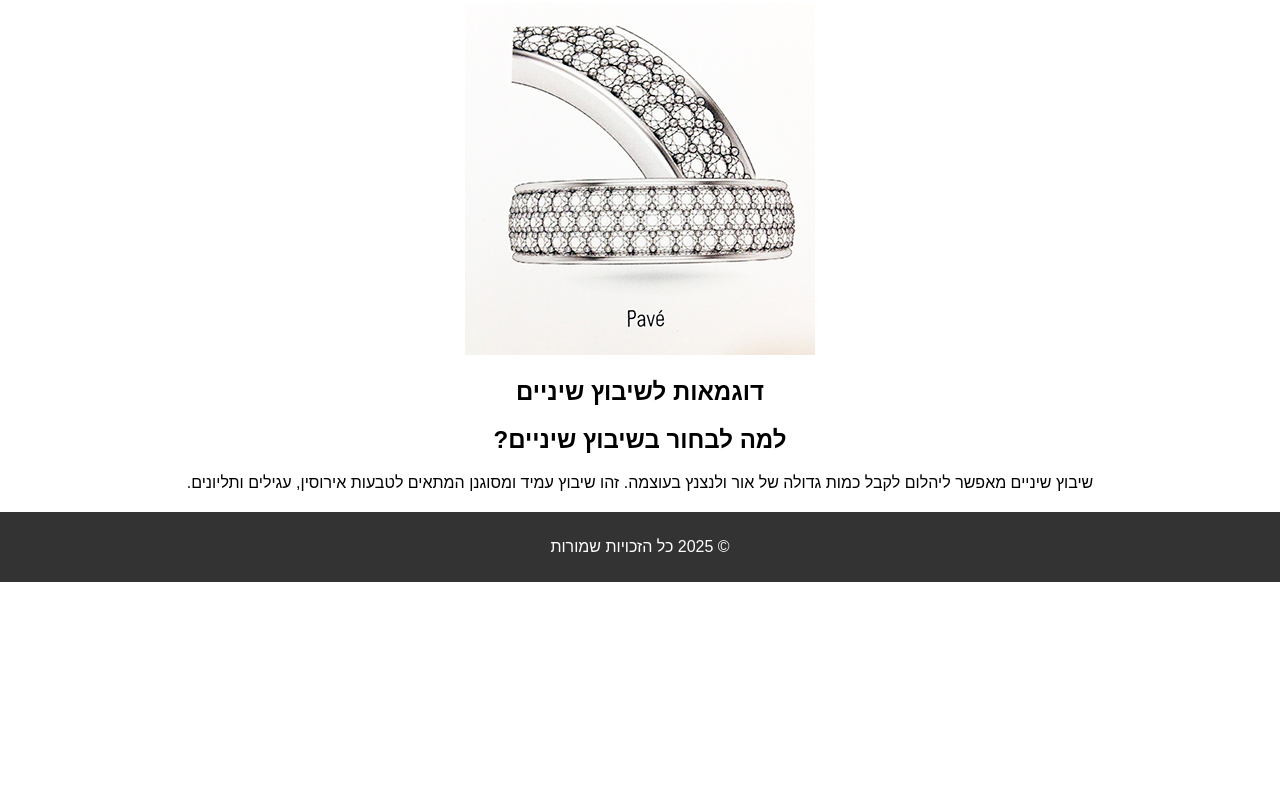
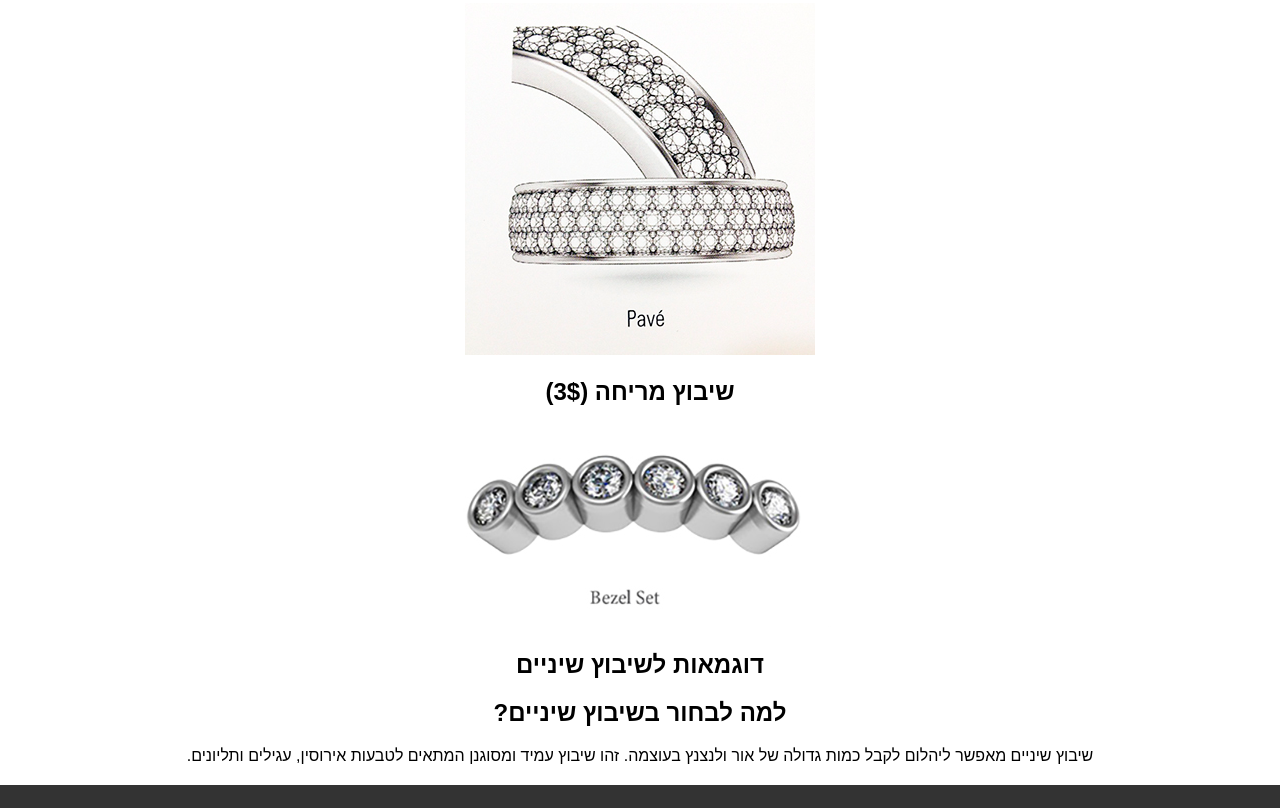
Before and after one commit to Nikompany/Sergey-Nikolaev, a plain HTML site: page index.html in a window 1280 px wide. Shown: the part 464-1272 px from the top of the page. Before the commit the page ends 1046 px from the top, so only its background shows below. Drawn offline with Linux system fonts and the light colour scheme.

Commit message:
Update index.html

```diff
--- a/index.html
+++ b/index.html
@@ -21,6 +21,9 @@
         <h1>Pave (2$)</h1>
         <img src="https://raw.githubusercontent.com/Nikompany/Sergey-Nikolaev/refs/heads/main/pave.jpg" alt="Pave (2$)">
 
+        <h1>שיבוץ מריחה (3$)</h1>
+        <img src="https://raw.githubusercontent.com/Nikompany/Sergey-Nikolaev/refs/heads/main/4.jpg" alt="שיבוץ מריחה (3$)">
+
         <h2>דוגמאות לשיבוץ שיניים</h2>
 
     </section>
```
